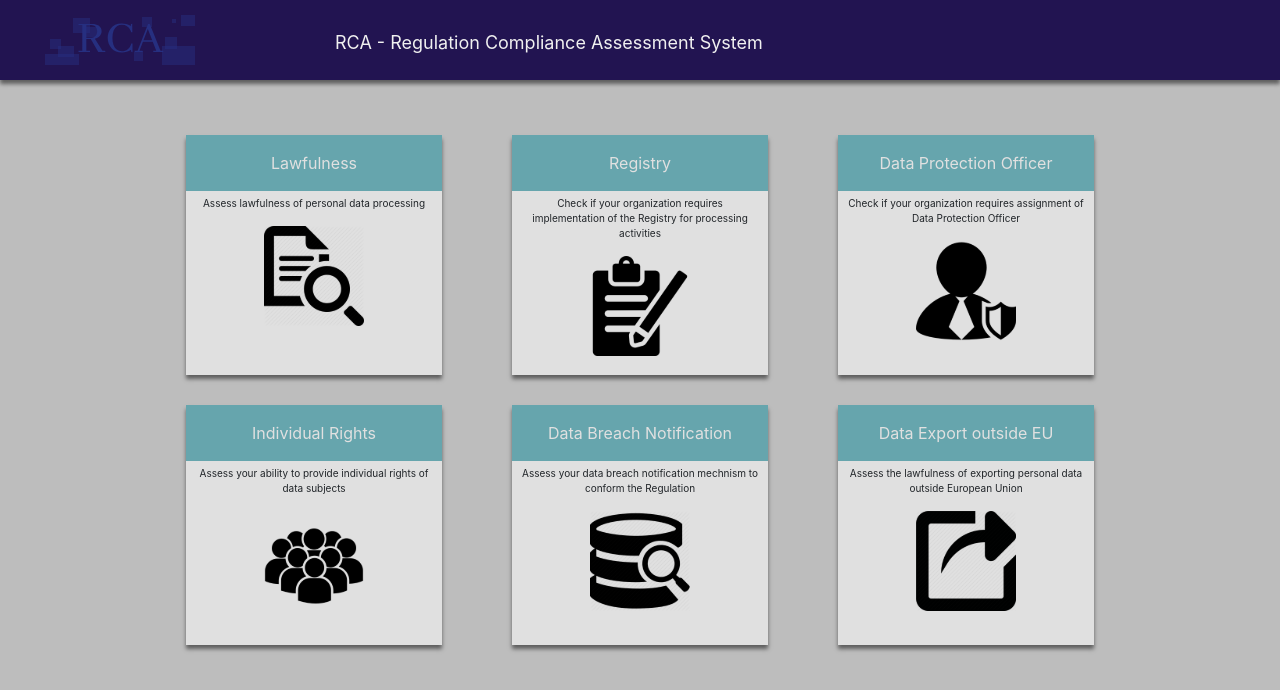
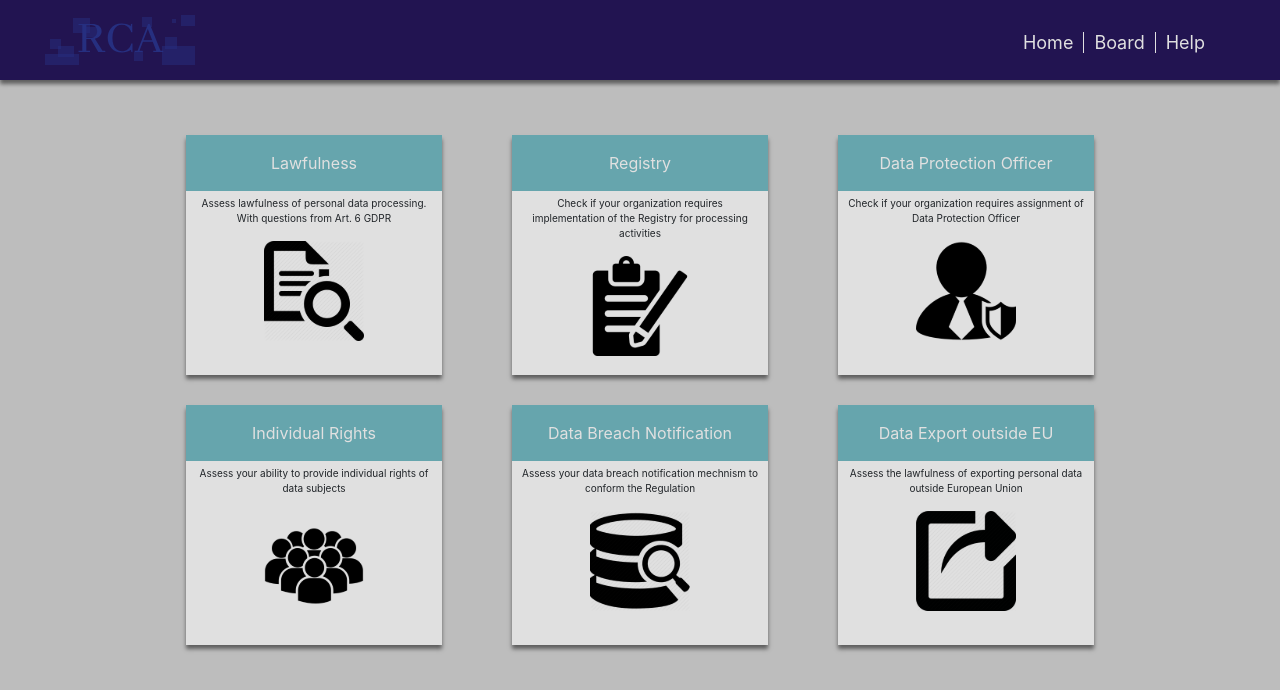
Before and after one commit to RostyslavSol/DemoGDPR, an Angular app: page /dashboard in a window 1280 px wide. Shown: the top 690 px of the page. Built offline with nearby package versions, Linux system fonts and the light colour scheme.

Commit message:
Fix styling

```diff
--- a/src/app/effects/home.animations.ts
+++ b/src/app/effects/home.animations.ts
@@ -17,7 +17,7 @@ export class HomeAnimations {
           'margin-top': '20vh',
           'opacity': 0
         }),
-        animate('2s', style({
+        animate('1s', style({
           'margin-top': '30vh',
           'opacity': 1
         }))
@@ -29,7 +29,7 @@ export class HomeAnimations {
     return trigger('showInfo', [
       transition(':enter', [
         style({ 'opacity': 0 }),
-        animate('4s', style({ 'opacity': 1 }))
+        animate('2s', style({ 'opacity': 1 }))
       ])
     ]);
   }
@@ -41,7 +41,7 @@ export class HomeAnimations {
           'padding-top': '200px',
           'opacity': 0
         }),
-        animate('2s', style({
+        animate('1s', style({
           'padding-top': '30px',
           'opacity': 1
         }))
--- a/src/app/shared/components/header/_header.component.scss
+++ b/src/app/shared/components/header/_header.component.scss
@@ -23,8 +23,28 @@
 
   &__rightContainer{
     line-height: 25px;
+    font-size: $font-xl;
+    text-align: right;
+
     padding-top: 30px;
-    color: #F0F0F0;
-    font-size: $font-xl;
+    padding-right: 50px;
+
+    color: $color-white;
+
+    a {
+      color: $color-white;
+      padding: 0 10px;
+
+      border-right: 1px $color-white solid;
+
+      &:hover {
+        text-decoration: none;
+        color: $color-accent;
+      }
+
+      &:last-child {
+        border-right: none;
+      }
+    }
   }
 }
--- a/src/app/shared/components/header/header.component.ts
+++ b/src/app/shared/components/header/header.component.ts
@@ -6,8 +6,12 @@ import { Component, OnInit, Input } from '@angular/core';
 })
 
 export class HeaderComponent implements OnInit {
-  @Input()
   isHomePage: boolean;
+
+  @Input('isHomePage') set checkHomePage(flag: boolean) {
+    this.isHomePage = flag;
+    this.ngOnInit();
+  }
 
   title = 'RCA - Regulation Compliance Assessment System';
 
--- a/src/app/views/dashboard/_dashboard.component.scss
+++ b/src/app/views/dashboard/_dashboard.component.scss
@@ -36,11 +36,16 @@
 
       height: 30vh - 7vh;
 
+      span {
+        display: inline-block;
+      }
+
       img {
-        display: block;
+        display: inline-block;
         width: 15vh;
         margin: auto;
         padding: 15px 10px;
+        vertical-align: bottom;
       }
     }
   }
--- a/src/app/views/dashboard/dashboard.helper.ts
+++ b/src/app/views/dashboard/dashboard.helper.ts
@@ -9,7 +9,7 @@ export class DashboardHelper {
   ];
 
   texts = [
-    'Assess lawfulness of personal data processing',
+    'Assess lawfulness of personal data processing. With questions from Art. 6 GDPR',
     'Check if your organization requires implementation of the Registry for processing activities',
     'Check if your organization requires assignment of Data Protection Officer',
     'Assess your ability to provide individual rights of data subjects',
```
